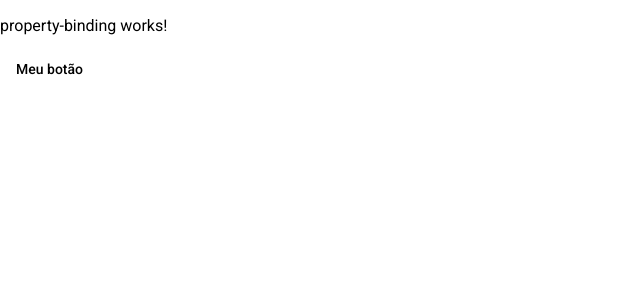
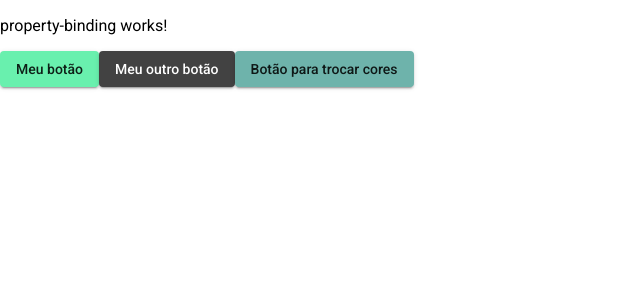
Before and after one commit to johnatanlima/BindsAngular, an Angular app in the folder BindsAngular/: page / in a window 1280 px wide. Shown: the top 300 px of the page, without its empty margins (0-640 px from the left). Built offline with nearby package versions, Linux system fonts and the light colour scheme.

Commit message:
binding de propriedades ok

```diff
--- a/BindsAngular/src/app/property-binding/property-binding.component.html
+++ b/BindsAngular/src/app/property-binding/property-binding.component.html
@@ -1,3 +1,9 @@
 <p>property-binding works!</p>
+<div class="flex">
+<button mat-raised-button [color]="color"> Meu botão </button>
 
-<button mat-button [color]="primary"> Meu botão </button>
+<button mat-raised-button [disabled]="btnDisable"> Meu outro botão </button>
+
+<button mat-raised-button [color]="colors[idx]"> Botão para trocar cores </button>
+
+</div>
--- a/BindsAngular/src/app/property-binding/property-binding.component.ts
+++ b/BindsAngular/src/app/property-binding/property-binding.component.ts
@@ -7,10 +7,18 @@ import { Component, OnInit } from '@angular/core';
 })
 export class PropertyBindingComponent implements OnInit {
 
+  color: string ="accent";
+  btnDisable = false;
+
+  colors = ['primary', 'accent', 'warn',''];
+  idx = 0;
 
   constructor() { }
 
   ngOnInit() {
+    setInterval(() => {
+      this.idx = (this.idx + 1) % this.colors.length;
+    }, 1000);
   }
 
 }
```
